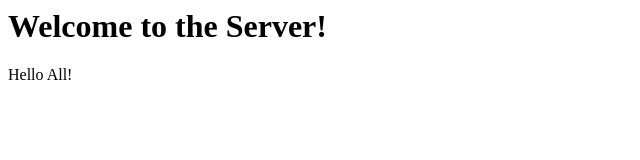
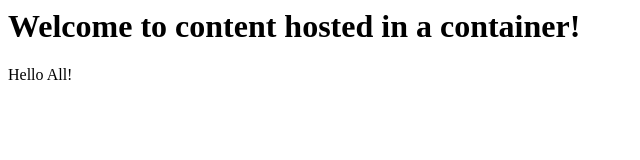
Before and after one commit to WSU-kduncan/cicd-3120-MalachiWissman, a plain HTML site: page Project5/website/index.html in a window 1280 px wide. Shown: the whole page, without its empty margins (0-640 px from the left). Drawn offline with Linux system fonts and the light colour scheme.

Commit message:
working on Part1 Project 5

```diff
--- a/Project5/website/index.html
+++ b/Project5/website/index.html
@@ -5,7 +5,7 @@
 	</head>
 
 	<body>
-		    <H1> Welcome to the Server! </H1>
+		    <H1> Welcome to content hosted in a container! </H1>
 		        <p> Hello All!</p>
 	</body>
 
```
Also changed, not shown: 1 other file.
